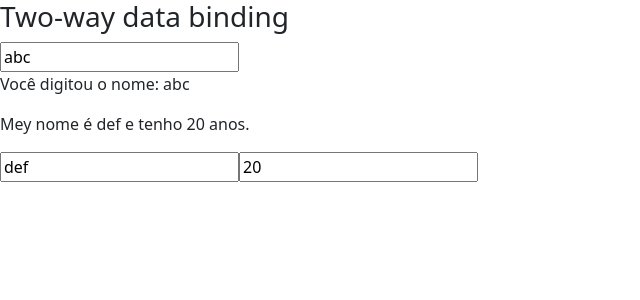
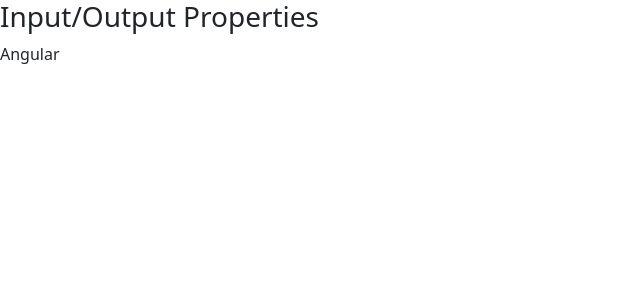
Before and after one commit to khalegjr/curso-angular-loaiane, an Angular app in the folder data-binding/: page / in a window 1280 px wide. Shown: the top 300 px of the page, without its empty margins (0-640 px from the left). Built offline with nearby package versions, Linux system fonts and the light colour scheme.

Commit message:
aula13: reusando componentes com input properties

```diff
--- a/data-binding/angular.json
+++ b/data-binding/angular.json
@@ -100,5 +100,8 @@
         }
       }
     }
+  },
+  "cli": {
+    "analytics": false
   }
 }
--- a/data-binding/src/app/app.module.ts
+++ b/data-binding/src/app/app.module.ts
@@ -6,9 +6,10 @@ import { NgbModule } from "@ng-bootstrap/ng-bootstrap";
 import { AppRoutingModule } from "./app-routing.module";
 import { AppComponent } from "./app.component";
 import { DataBindingComponent } from "./data-binding/data-binding.component";
+import { InputPropertyComponent } from './input-property/input-property.component';
 
 @NgModule({
-  declarations: [AppComponent, DataBindingComponent],
+  declarations: [AppComponent, DataBindingComponent, InputPropertyComponent],
   imports: [BrowserModule, AppRoutingModule, NgbModule, FormsModule],
   providers: [],
   bootstrap: [AppComponent],
--- a/data-binding/src/app/data-binding/data-binding.component.html
+++ b/data-binding/src/app/data-binding/data-binding.component.html
@@ -104,18 +104,18 @@
   </article>
 </section> -->
 
-<section class="two-way-binding">
+<!-- <section class="two-way-binding">
   <article>
     <h3>Two-way data binding</h3>
-    <div>
-      <!-- <input
+    <div> -->
+<!-- <input
         #nomeInput
         type="text"
         [value]="nome"
         (input)="nome = nomeInput.value"
       /> -->
 
-      <input type="text" name="nome" [(ngModel)]="nome" />
+<!-- <input type="text" name="nome" [(ngModel)]="nome" />
 
       <p>Você digitou o nome: {{ nome }}</p>
     </div>
@@ -125,5 +125,13 @@
       <input type="text" [(ngModel)]="pessoa.nome" />
       <input type="text" [(ngModel)]="pessoa.idade" />
     </div>
+  </article> -->
+<!-- </section> -->
+
+<section class="input-out-properties">
+  <article>
+    <h3>Input/Output Properties</h3>
+
+    <app-curso [nome]="nomeDoCurso"></app-curso>
   </article>
 </section>
--- a/data-binding/src/app/data-binding/data-binding.component.ts
+++ b/data-binding/src/app/data-binding/data-binding.component.ts
@@ -1,24 +1,26 @@
-import { Component } from "@angular/core";
+import { Component } from '@angular/core';
 
 @Component({
-  selector: "app-data-binding",
-  templateUrl: "./data-binding.component.html",
-  styleUrls: ["./data-binding.component.scss"],
+  selector: 'app-data-binding',
+  templateUrl: './data-binding.component.html',
+  styleUrls: ['./data-binding.component.scss'],
 })
 export class DataBindingComponent {
-  url: string = "http://loaiane.com";
+  url: string = 'http://loaiane.com';
   cursoAngular: boolean = true;
-  urlImagem: string = "https://picsum.photos/400/200";
-  valorAtual: string = "";
-  valorSalvo: string = "";
-  valorSalvoComVariavelLocal: string = "";
+  urlImagem: string = 'https://picsum.photos/400/200';
+  valorAtual: string = '';
+  valorSalvo: string = '';
+  valorSalvoComVariavelLocal: string = '';
 
-  nome: string = "abc";
+  nome: string = 'abc';
 
   pessoa: any = {
-    nome: "def",
+    nome: 'def',
     idade: 20,
   };
+
+  nomeDoCurso: string = 'Angular';
 
   getValor() {
     return 1;
@@ -29,7 +31,7 @@ export class DataBindingComponent {
   }
 
   botaoClicado() {
-    alert("Botão clicado!");
+    alert('Botão clicado!');
   }
 
   onKeyUp(evento: KeyboardEvent) {
--- /dev/null
+++ b/data-binding/src/app/input-property/input-property.component.html
@@ -0,0 +1 @@
+<p>{{ nomeCurso }}</p>
```
Also changed, not shown: data-binding/src/app/input-property/input-property.component.ts (added, +11 -0 lines), data-binding/src/app/input-property/input-property.component.scss (added), 1 other file (tests, documents, lock files or other folders).
